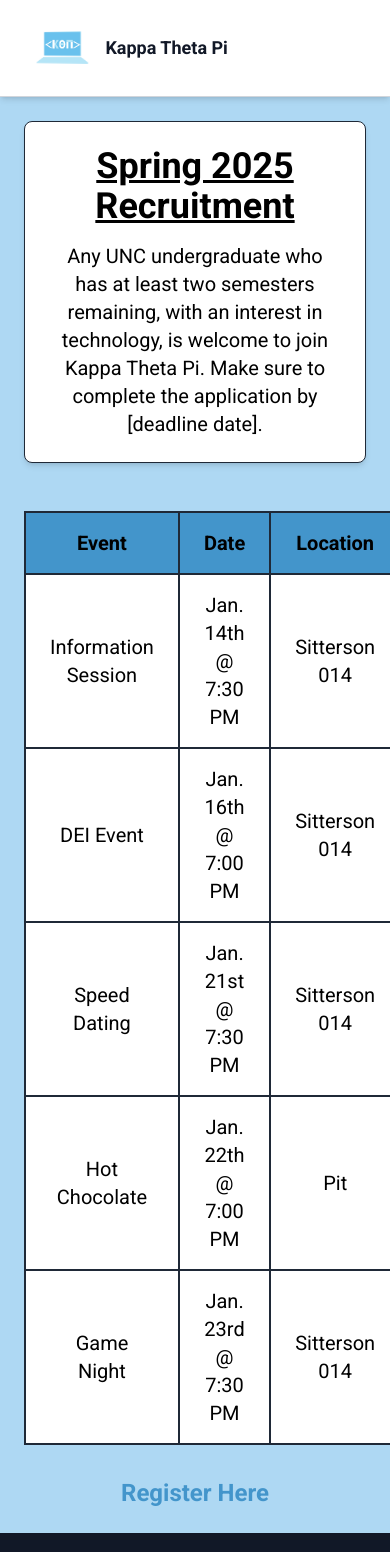
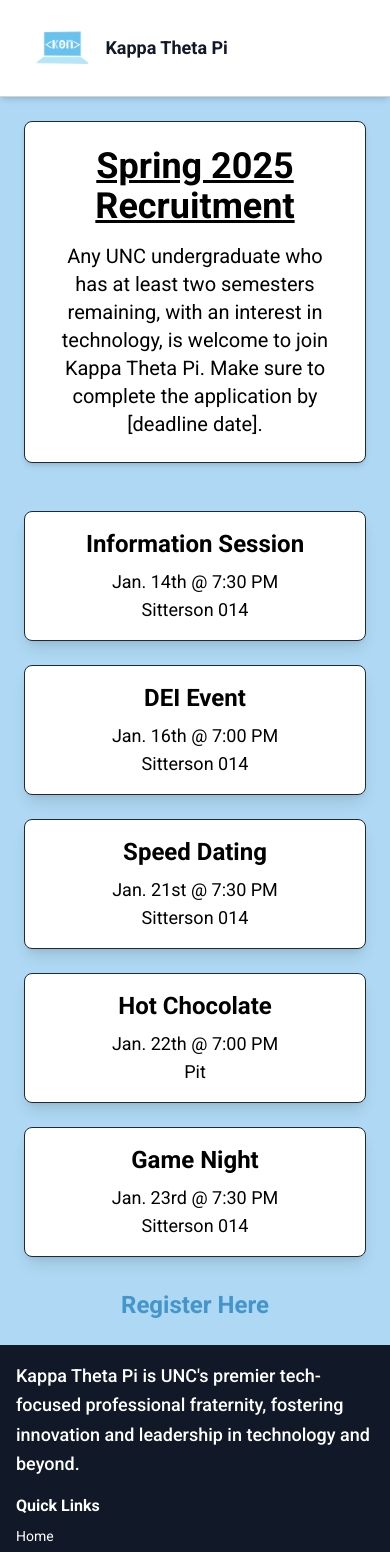
Before and after one commit to ktpunc/ktp_unc_website, a Next.js app: page /recruitment in a window 390 px wide. Shown: the top 1552 px of the page. Built offline with nearby package versions, Linux system fonts and the light colour scheme.

Commit message:
fixed phone view for recruitment page

```diff
--- a/src/app/recruitment/rush.tsx
+++ b/src/app/recruitment/rush.tsx
@@ -10,15 +10,18 @@
   ];
 
   return (
-    <div className="bg-babyBlue min-h-screen">
-      <div className="max-w-6xl mx-auto p-6">
+    <div className="bg-babyBlue min-h-screen flex flex-col items-center">
+      <div className="w-full max-w-6xl p-6">
         <div className="bg-white p-6 rounded-lg shadow-lg border border-gray-800 shadow-md mb-12">
           <h1 className="text-4xl font-bold text-center mb-4 underline">Spring 2025 Recruitment</h1>
           <p className="text-xl text-center">
             Any UNC undergraduate who has at least two semesters remaining, with an interest in technology, is welcome to join Kappa Theta Pi. Make sure to complete the application by [deadline date].
           </p>
         </div>
-        <table className="min-w-full bg-white border border-gray-800">
+
+        {/* Responsive Table View */}
+        <div className="hidden sm:block overflow-x-auto">
+          <table className="bg-white border border-gray-800 mx-auto">
             <thead>
               <tr>
                 <th className="py-4 px-6 border-b-2 border-r-2 bg-ruddyBlue border-gray-800 text-xl border-t-2 border-l-2">Event</th>
@@ -36,6 +39,22 @@
               ))}
             </tbody>
           </table>
+        </div>
+
+        {/* Simplified Card View for Phone */}
+        <div className="sm:hidden space-y-6">
+          {events.map((event, index) => (
+            <div
+              key={index}
+              className="bg-white rounded-lg shadow-lg border border-gray-800 p-4 text-center"
+            >
+              <h2 className="text-2xl font-bold mb-2">{event.event}</h2>
+              <p className="text-lg">{event.date}</p>
+              <p className="text-lg">{event.location}</p>
+            </div>
+          ))}
+        </div>
+
         <div className="mt-8 text-center">
           <a
             href="https://bit.ly/ktpSpringRecruitment25"
```
Lines whose indentation alone changed are shown as unchanged.
